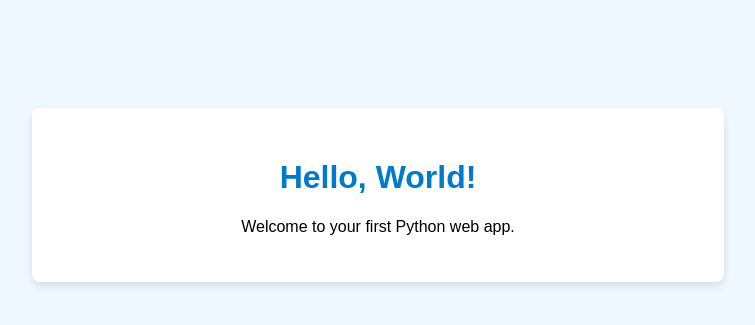
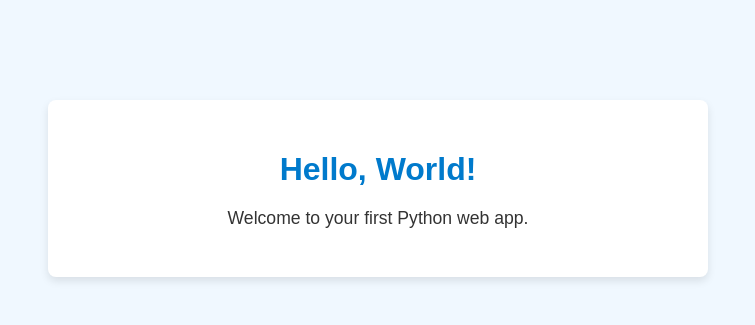
Before and after one commit to obintui10/flask-webapp-demo, a Flask app: page / in a window 1280 px wide. Shown: the top 325 px of the page, without its empty margins (262-1017 px from the left). Run offline with Flask 3, Linux system fonts and the light colour scheme.

Commit message:
Update style.css

```diff
--- a/static/style.css
+++ b/static/style.css
@@ -1,8 +1,9 @@
 body {
     background-color: #f0f8ff;
-    font-family: Arial, sans-serif;
+    font-family: Arial, Helvetica, sans-serif;
     text-align: center;
     padding-top: 100px;
+    margin: 0;
 }
 
 .container {
@@ -11,9 +12,21 @@ body {
     padding: 30px;
     border-radius: 8px;
     box-shadow: 0 4px 8px rgba(0,0,0,0.1);
-    width: 50%;
+    width: 90%;
+    max-width: 600px;
+    transition: box-shadow 0.3s ease;
+}
+
+.container:hover {
+    box-shadow: 0 6px 12px rgba(0,0,0,0.15);
 }
 
 h1 {
     color: #007acc;
+    margin-bottom: 20px;
 }
+
+p {
+    color: #333;
+    font-size: 1.1em;
+}
```
